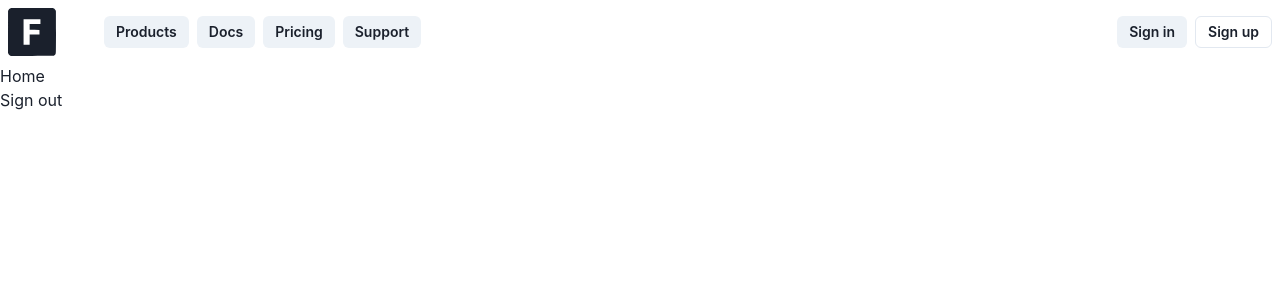
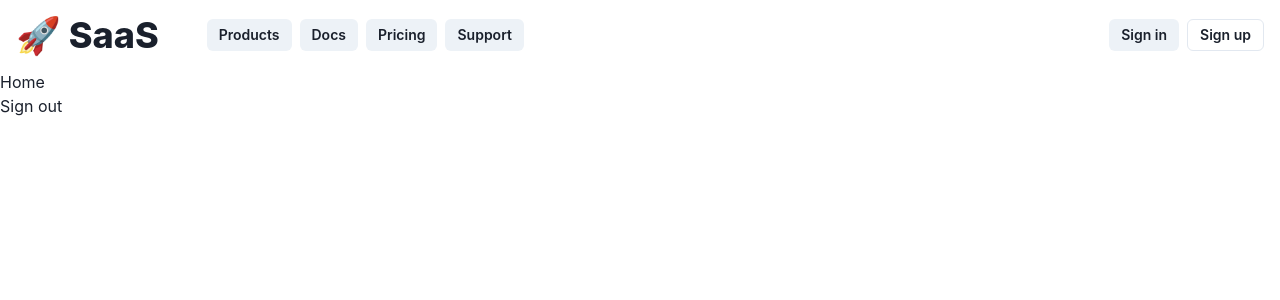
Before and after one commit to danielsteman/textifai, a React (Vite) app in the folder frontend/: page / in a window 1280 px wide. Shown: the top 300 px of the page. Built offline with nearby package versions, Linux system fonts and the light colour scheme; no server answers.

Commit message:
:sparkles: updated placeholder logo

```diff
--- a/frontend/src/components/Logo.tsx
+++ b/frontend/src/components/Logo.tsx
@@ -1,13 +1,8 @@
-import { Icon, IconProps, Link } from "@chakra-ui/react";
+import { Icon, IconProps, Link, Text } from "@chakra-ui/react";
 
 const Logo = (props: IconProps) => (
   <Link href="/">
-    <Icon viewBox="0 0 512 512" boxSize={12} {...props}>
-      <path
-        fill="currentColor"
-        d="M27.9 2.3C15.8 6.4 7.5 14.2 2.8 25.7L.5 31.5.2 254C0 473 0 476.6 1.9 483c3.8 12.3 12.1 21.4 23.8 26.2l5.8 2.3h224c178.6 0 224.9-.3 228.2-1.3 6.8-2 16.4-9.1 20.6-15.2 2-3 4.6-8.3 5.7-11.8 2-6.3 2-10.1 2-227.2s0-220.9-2-227.2c-4.3-14.1-14.3-23.7-28.5-27.4-4.1-1.1-45-1.4-226-1.4L34.5.1l-6.6 2.2zM346 146v25H231v62l52.3.2 52.2.3.3 24.7.2 24.8H231v108h-65V121h180v25z"
-      />
-    </Icon>
+    <Text fontSize="4xl" as='abbr' fontWeight={800}>🚀 SaaS</Text>
   </Link>
 );
 
--- a/frontend/src/layouts/Header.tsx
+++ b/frontend/src/layouts/Header.tsx
@@ -18,7 +18,7 @@ const Header = () => {
 
   return (
     <>
-      <Flex p={2} gap={2} direction="row" alignItems="center">
+      <Flex py={2} px={4} gap={2} direction="row" alignItems="center">
         <Logo />
         <Box w={8}/>
         <ButtonGroup>
@@ -31,8 +31,10 @@ const Header = () => {
         {currentUser
         ? <Avatar bg='teal.500' />
         : <>
-            <LoginOrRegisterModal variant="signin" />
-            <LoginOrRegisterModal variant="signup" />
+            <ButtonGroup>
+              <LoginOrRegisterModal variant="signin" />
+              <LoginOrRegisterModal variant="signup" />
+            </ButtonGroup>
           </>
          }
       </Flex>
```
